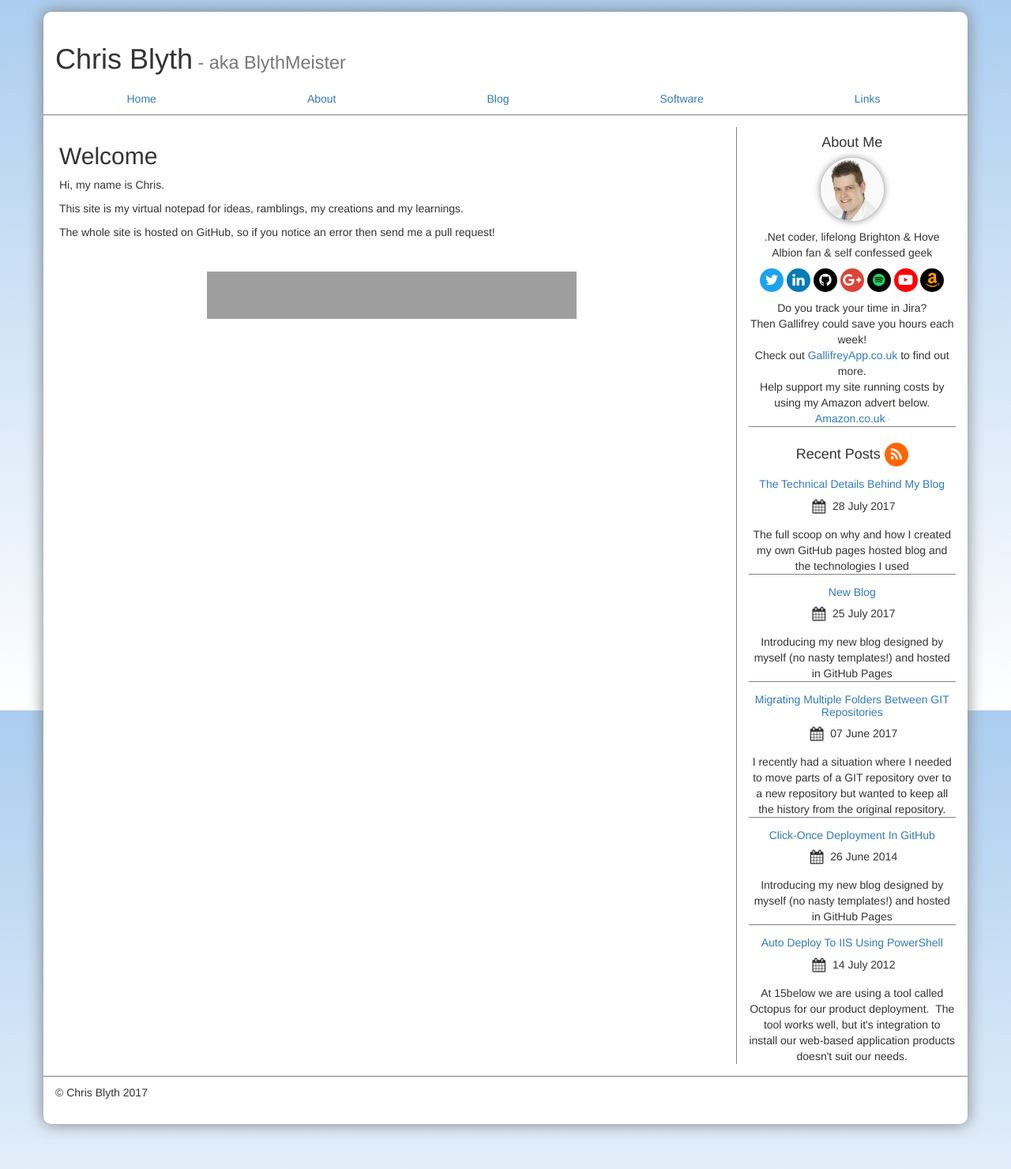
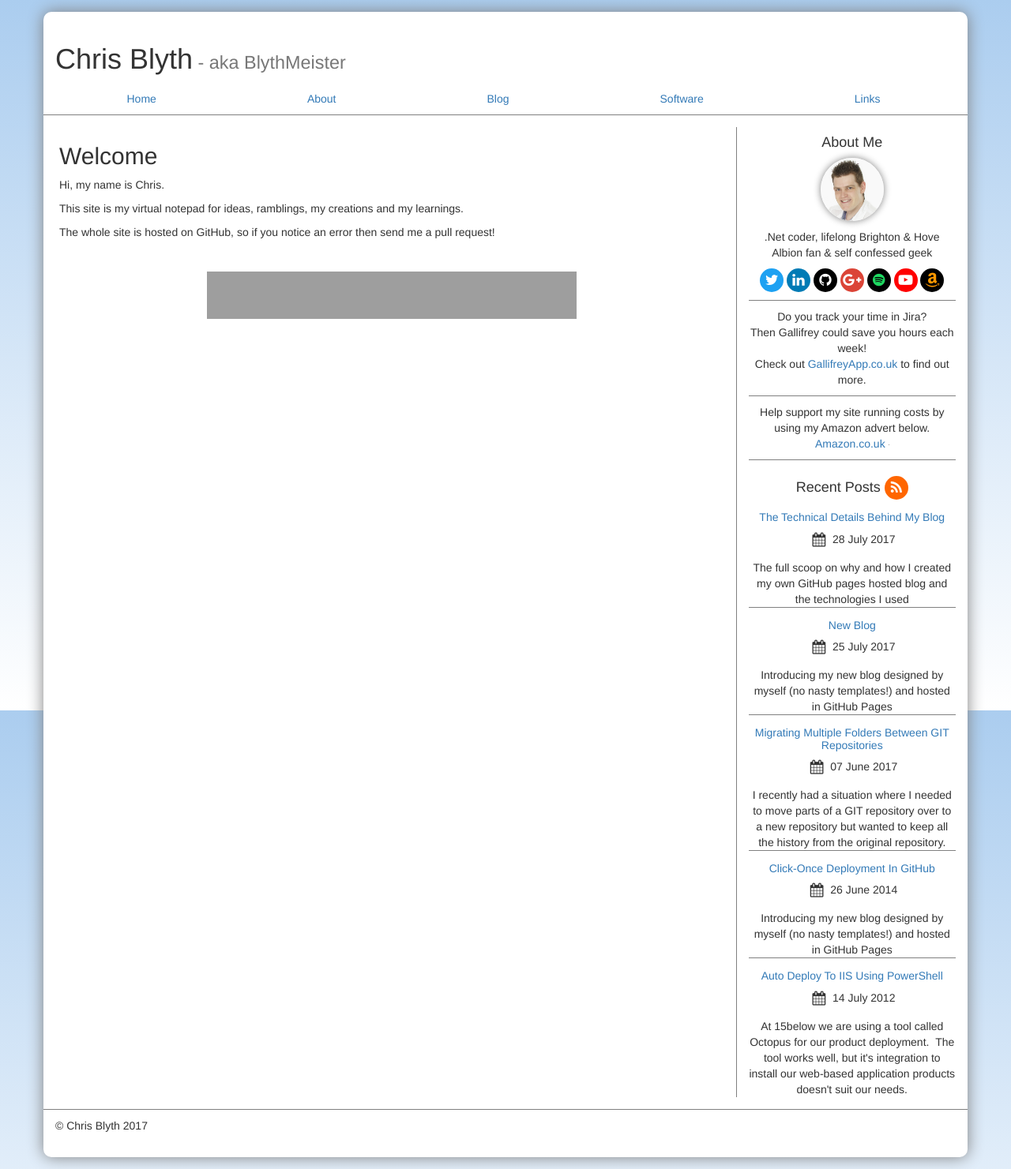
Before and after one commit to BlythMeister/blyth.me.uk, a Jekyll site: the page built from index.md, in a window 1280 px wide. Shown: the whole page at 79% size. Built offline with Jekyll 4.4.1, drawn with Linux system fonts in a browser that asks for light colours; before the commit the page ends 1439 px from its top, so only the background shows below that; grey boxes are pictures that could not be loaded.

Commit message:
Fix typo

```diff
--- a/css/styles.css
+++ b/css/styles.css
@@ -107,7 +107,7 @@ body {
     box-shadow: 0 0 10px grey;
 }
 
-.sidebar .middelItem {
+.sidebar .middleItem {
     border-top: 1px solid grey;
     padding-bottom: 10px;
     padding-top: 10px;
```
